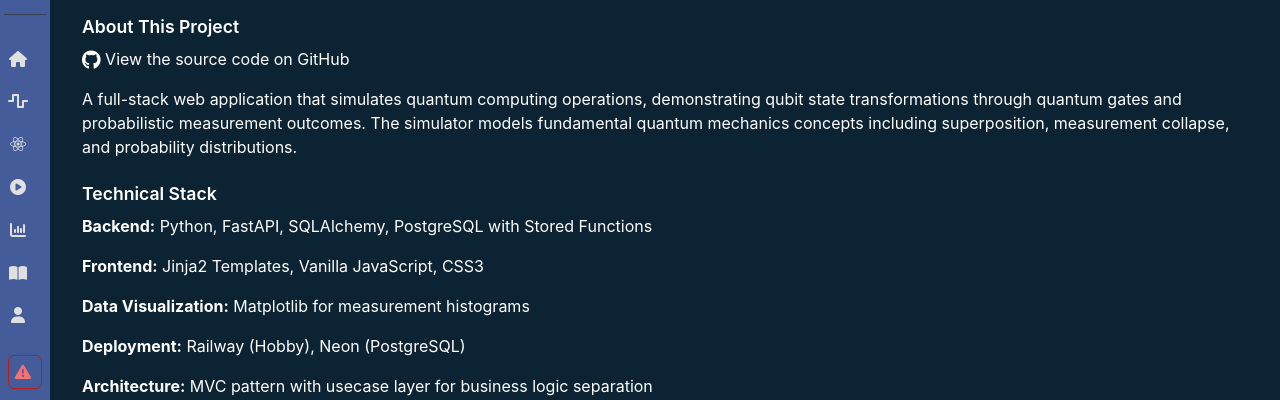
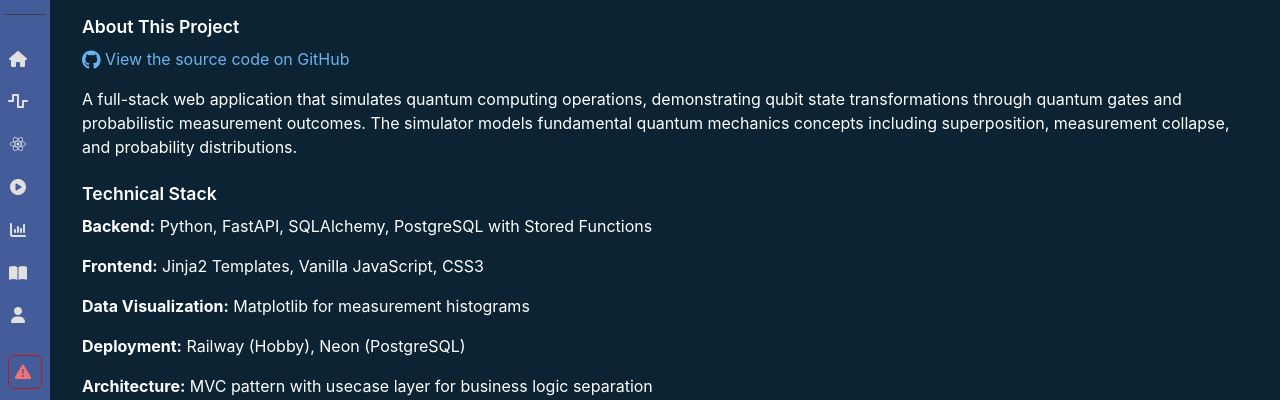
Before and after one commit to perez-eduardo/Quantum-Compute-Simulator-Prod, a Python web app: template app/frontend/template/index.html in a window 1280 px wide. Shown: the part 55-455 px from the top of the page. Run offline with Jinja, Linux system fonts and the light colour scheme; the template is opened without the code that fills it, so the values that code supplies are empty.

Commit message:
Update Contacts

```diff
--- a/app/frontend/template/index.html
+++ b/app/frontend/template/index.html
@@ -12,8 +12,8 @@
 <section>
     <h3>About This Project</h3>
     <p>
-        <i class="fab fa-github"></i>
-        <a href="https://github.com/perez-eduardo/Quantum-Compute-Simulator-Prod" target="_blank" rel="noopener noreferrer">
+        <i class="fab fa-github" style="color: #6bb3f0;"></i>
+        <a href="https://github.com/perez-eduardo/Quantum-Compute-Simulator-Prod" target="_blank" rel="noopener noreferrer" style="color: #6bb3f0;">
             View the source code on GitHub
         </a>
     </p>
```
